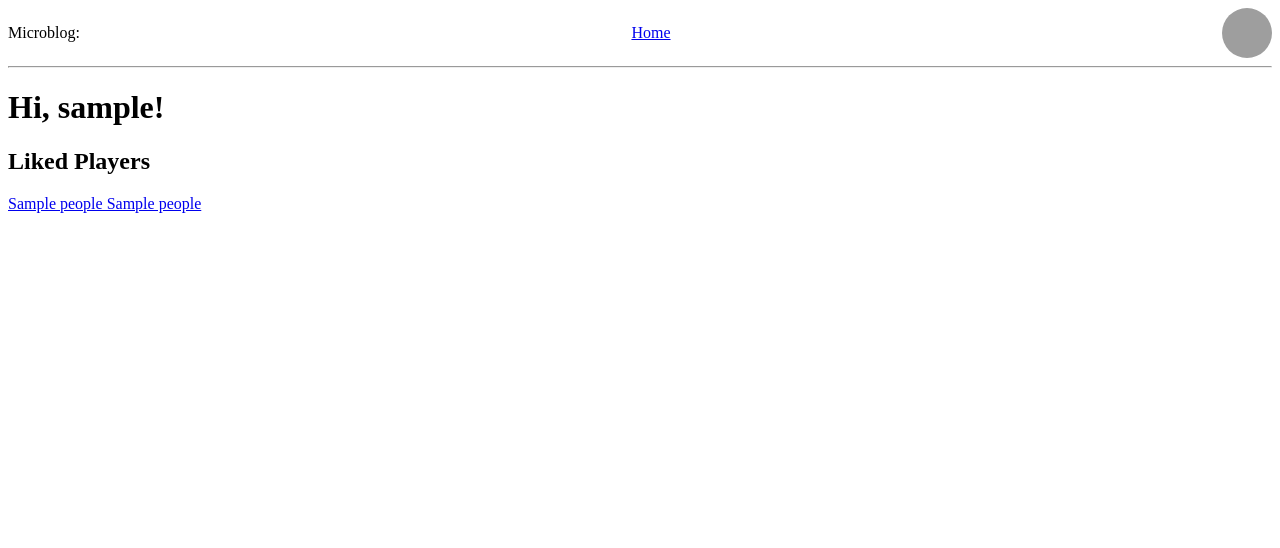
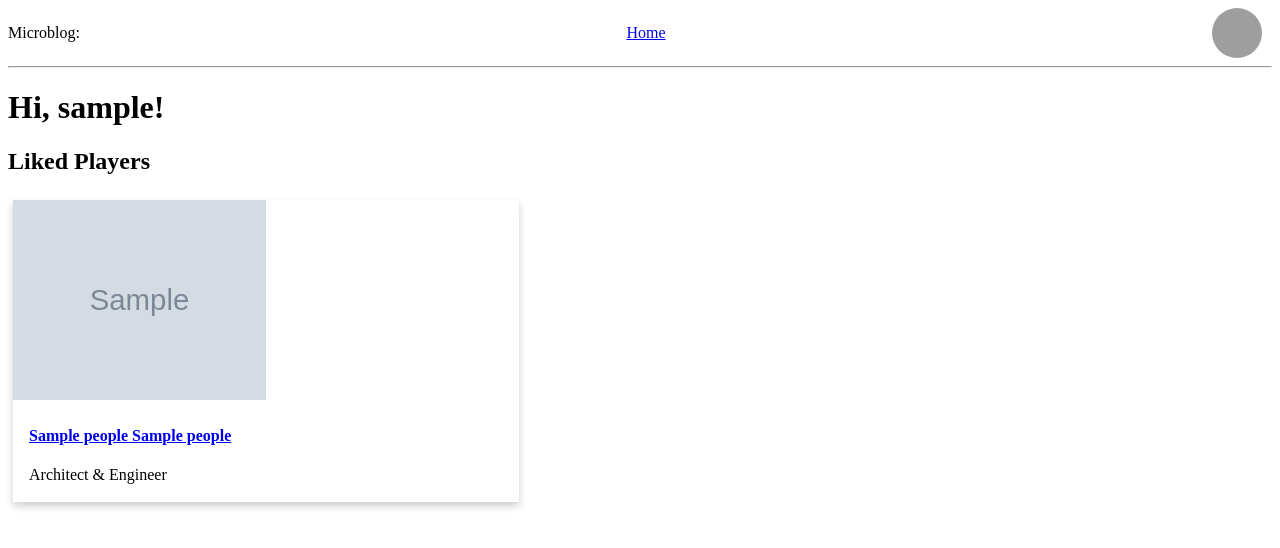
Before and after one commit to Dreyasaurus/CSI_5302_Flask_Project, a Flask app: page / in a window 1280 px wide. Shown: the top 548 px of the page. Run offline with Flask 2, Linux system fonts and the light colour scheme; a user stored in the database is signed in; tables that the repository leaves empty hold one stand-in row (values such as "Sample post"); grey boxes marked "Sample" are stand-in pictures; grey boxes are pictures that could not be loaded.

Commit message:
player Images insert with Python

```diff
--- a/app/models.py
+++ b/app/models.py
@@ -70,6 +70,7 @@ class People(UserMixin,db.Model):
     debut_date      = db.Column(db.DateTime)
     finalgame_date  = db.Column(db.DateTime)
     death_date      = db.Column(db.DateTime)
+    playerImage     = db.Column(db.String(255))
 
     battingDetails  = db.relationship('Batting', lazy='dynamic')
     awards          = db.relationship('AwardsPlayers', lazy='dynamic')
--- a/app/routes.py
+++ b/app/routes.py
@@ -119,4 +119,5 @@ def playerId(playerId):
     results = db.session.execute("Call carrer_summary ('"+playerId+"')")
     for row in results:
         carrerSummary =row
+    print(player.playerImage)
     return render_template('player.html', player=player,carrer_summary=carrerSummary,rule = "player.css", liked = liked[0])
--- a/app/static/css/player.css
+++ b/app/static/css/player.css
@@ -10,3 +10,10 @@
 	color:red;
 	cursor: pointer;
 }
+
+img{
+	width: 200px;
+	height:200px;
+	margin-right:10px;
+
+}
--- a/app/static/css/style.css
+++ b/app/static/css/style.css
@@ -14,19 +14,19 @@
 }
 
 
+
+
 .card {
-	position: absolute!important;
-	top: -24px;
-	right:3px;
-	background-color: #fff;
-	border-radius: 4px;
-	max-width: 200px;
-	margin: 10% auto;
-	height: 100px;
-	position: relative;
-	padding: 34px;
-	color: #444;
-	cursor: pointer;
-	 box-shadow: inset 0 -3em 3em rgba(0, 0, 0, 0.1), 0 0 0 2px rgb(255, 255, 255),
-    0.3em 0.3em 1em rgba(0, 0, 0, 0.3);
+  box-shadow: 0 4px 8px 0 rgba(0,0,0,0.2);
+  transition: 0.3s;
+  width: 40%;
+  margin: 5px;
 }
+
+.card:hover {
+  box-shadow: 0 8px 16px 0 rgba(0,0,0,0.2);
+}
+
+.container {
+  padding: 2px 16px;
+}
--- a/app/templates/base.html
+++ b/app/templates/base.html
@@ -18,16 +18,10 @@
 			{% if current_user.is_anonymous %}
 			<a href="{{ url_for('login') }}">Login</a>
 			{% else %}
-
 			<img id="userImage" onclick = "sayHello( '{{current_user.username}}' )" title="Go to User Profile" src="{{ current_user.avatar(128) }}">
 			{% endif %}
-
-
 		</div>
 
-		<div id="UserSubMenu"style="visibility:hidden;" class="card level-3">
-			<h5>Floating Card</h5>
-		</div>
 
         <hr>
         {% block content %}{% endblock %}
--- a/app/templates/index.html
+++ b/app/templates/index.html
@@ -7,9 +7,18 @@
        <h1>Hi, {{ current_user.username }}!</h1>
 	   {% if posts|length != 0 %}
 		   <h2>Liked Players</h2>
+		   <div style="display:flex; flex-direction: row;">
 		   {% for players in posts %}
-				<a href="player/{{players.playerId}}">{{players.nameFirst}} {{players.nameLast}}</a>
+		    <div class="card">
+			  <img src="{{players.playerImage}}" alt="Avatar" style="width:50%">
+
+			  <div class="container">
+				<h4><a href="player/{{players.playerId}}"><strong>{{players.nameFirst}} {{players.nameLast}}</strong></a></h4>
+				<p>Architect & Engineer</p>
+			  </div>
+			</div>
 		   {% endfor %}
+			</div>
 	   {% endif %}
 	{% endif %}
 
--- a/app/templates/player.html
+++ b/app/templates/player.html
@@ -4,6 +4,9 @@
 <div style="display:flex;flex-direction:row;flex-wrap: wrap; width:100%;">
 	<div style="width:100%;">
 		<div style="display:flex; flex-direction: row; align-items: center;">
+			{% if player.playerImage is not none %}
+			 <img src="{{player.playerImage}}" alt="Avatar">
+			{% endif %}
 			<h1 class="playerName">{{player.nameFirst}}  {{player.nameLast}}</h1>
 
 				{% if liked == 0 %}
```
Also changed, not shown: SQL/updating_user_images.sql (added, +26 -0 lines), insertPlayerImage.py (added, +28 -0 lines), 2 other files.
